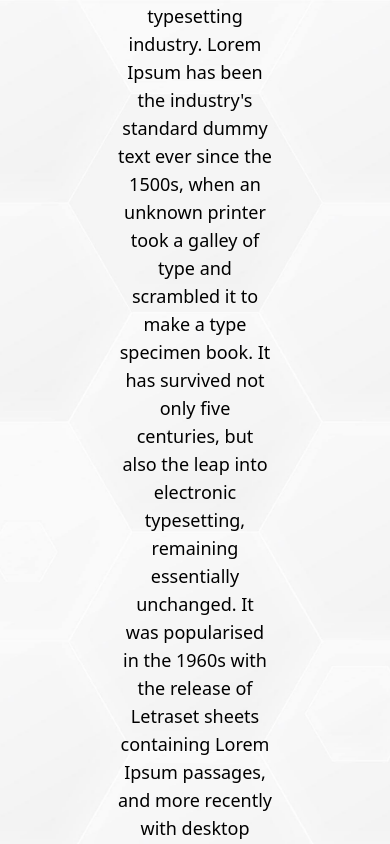
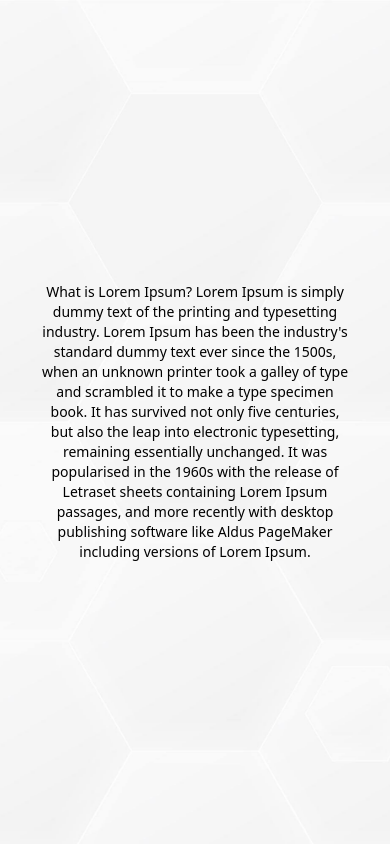
Before and after one commit to Brandoncq/Prob-Img, a React (Vite) app: page / in a window 390 px wide. Both pictures are taken after a click on the button "Ingresar". Shown: the top 844 px of the page. Built offline with nearby package versions, Linux system fonts and the light colour scheme; no server answers.

Commit message:
Responsive

```diff
--- a/src/pages/ruta-1/page.tsx
+++ b/src/pages/ruta-1/page.tsx
@@ -14,8 +14,8 @@
     <Card title="INGRESE">
       <div className="w-full">
         <div className="w-full flex flex-col h-lvh justify-center items-center p-10 bg-[url(/tinified/bg.jpg)] bg-no-repeat bg-cover bg-center">
-          <div className="w-1/2">
-            <p className="text-lg font-light text-center">
+          <div className="w-full lg:w-1/2">
+            <p className="text-sm lg:text-lg font-light text-center">
               What is Lorem Ipsum? Lorem Ipsum is simply dummy text of the
               printing and typesetting industry. Lorem Ipsum has been the
               industry's standard dummy text ever since the 1500s, when an
@@ -35,8 +35,8 @@
           </div>
         </div>
         <div className="w-full flex flex-col h-lvh justify-center items-center p-10 bg-[url(/tinified/bg-1.jpg)] bg-no-repeat bg-cover bg-center">
-          <div className="w-1/2">
-            <p className="text-lg font-light text-center">
+          <div className="w-full lg:w-1/2">
+            <p className="text-sm lg:text-lg font-light text-center">
               What is Lorem Ipsum? Lorem Ipsum is simply dummy text of the
               printing and typesetting industry. Lorem Ipsum has been the
               industry's standard dummy text ever since the 1500s, when an
```
